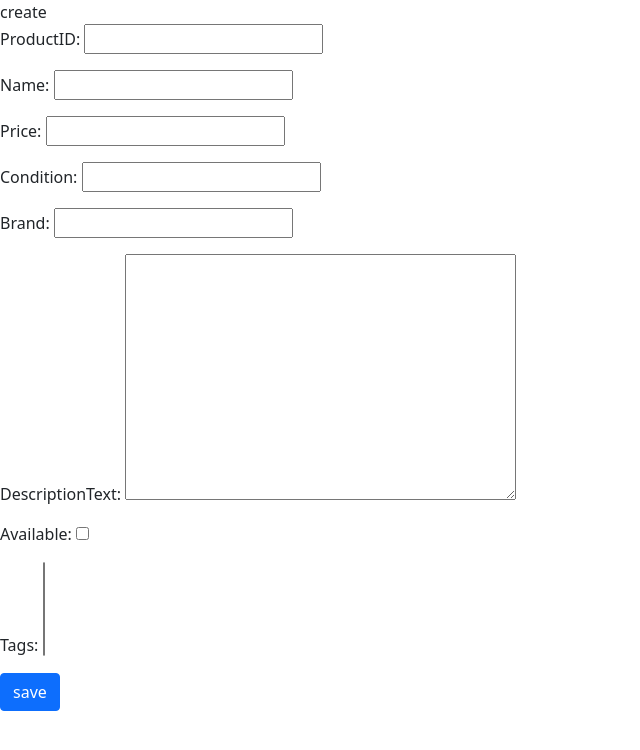
After one commit to maxpurk/olmest, a Django app: page /form in a window 1280 px wide. The commit adds this page. Shown: the top 750 px of the page, without its empty margins (0-640 px from the left). Run offline with Django 4.2, Linux system fonts and the light colour scheme; data that the repository does not hold is empty.

Commit message:
added the form

```diff
--- a/olmest/urls.py
+++ b/olmest/urls.py
@@ -16,11 +16,15 @@ Including another URLconf
 from django.contrib import admin
 from django.urls import path
 from pages.views import home_view, buyorsell_view
+from products.views import SellFormView, test_view
+
+app_name = "sellers"
 
 
 urlpatterns = [
     path("admin/", admin.site.urls),
     path("buyorsell",buyorsell_view,name="buyorsell"),
     path("homepage/",home_view,name="home"),
-    path("",home_view,name="home")
+    path("form", SellFormView.as_view(), name = "create"),
+    path("test",test_view, name ="test"),
 ]
--- /dev/null
+++ b/products/forms.py
@@ -0,0 +1,16 @@
+from django import forms
+from .models import Product
+
+class SellForm(forms.ModelForm):
+    class Meta:
+        model = Product
+        fields = (
+            "productID",
+            "name",
+            "price",
+            "condition",
+            "brand",
+            "descriptionText",
+            "available",
+            "tags"
+        )
--- a/products/models.py
+++ b/products/models.py
@@ -16,7 +16,7 @@ class Product(models.Model):
     condition     = models.CharField(max_length = 30, blank = True)
     brand         = models.CharField(max_length = 30, blank=True)
     descriptionText = models.TextField(blank = True)
-    availabe = models.BooleanField(blank=True)
+    available = models.BooleanField(blank=True)
     tags           = models.ManyToManyField(Tag, blank = True)
 
     def __str__(self):
--- a/products/views.py
+++ b/products/views.py
@@ -1,3 +1,29 @@
 from django.shortcuts import render
+from django.views.generic import FormView
+from django.urls import reverse_lazy
+from .forms import SellForm
+from sellers.models import Seller
+from django.http import HttpResponse
+
 
 # Create your views here.
+
+
+
+
+class SellFormView(FormView):
+    form_class = SellForm
+    template_name= "create.html"
+    success_url = reverse_lazy("home")
+
+    def form_valid(self, form):
+        #logic
+        profile = Seller.objects.get(user=self.request.user)
+        instance = form.save(commit= False)
+        instance.profile =profile
+        form.save()
+        return super().form_valid(form)
+
+def test_view(request, *args, **kwargs):
+	return HttpResponse("<h1>Hello World</hi>") #string of html code
+	#return render(request, "home.html", {})
--- a/sellers/views.py
+++ /dev/null
@@ -1,3 +0,0 @@
-from django.shortcuts import render
-
-# Create your views here.
--- a/templates/buyorsell.html
+++ b/templates/buyorsell.html
@@ -10,6 +10,5 @@
 
 
 
-
 </body>
   {% endblock %}
--- /dev/null
+++ b/templates/create.html
@@ -0,0 +1,13 @@
+{% extends "base.html" %}
+
+{%block title%}
+    create
+{% endblock title%}
+
+{%block content%}
+ <form action = "" method="POST">
+    {%csrf_token%}
+    {{form.as_p}}
+    <button type ="submit" class= "btn btn-primary" >save</button>
+ </form>
+{% endblock content%}
```
Also changed, not shown: db.sqlite3, products/migrations/0002_rename_availabe_product_available.py (added).
